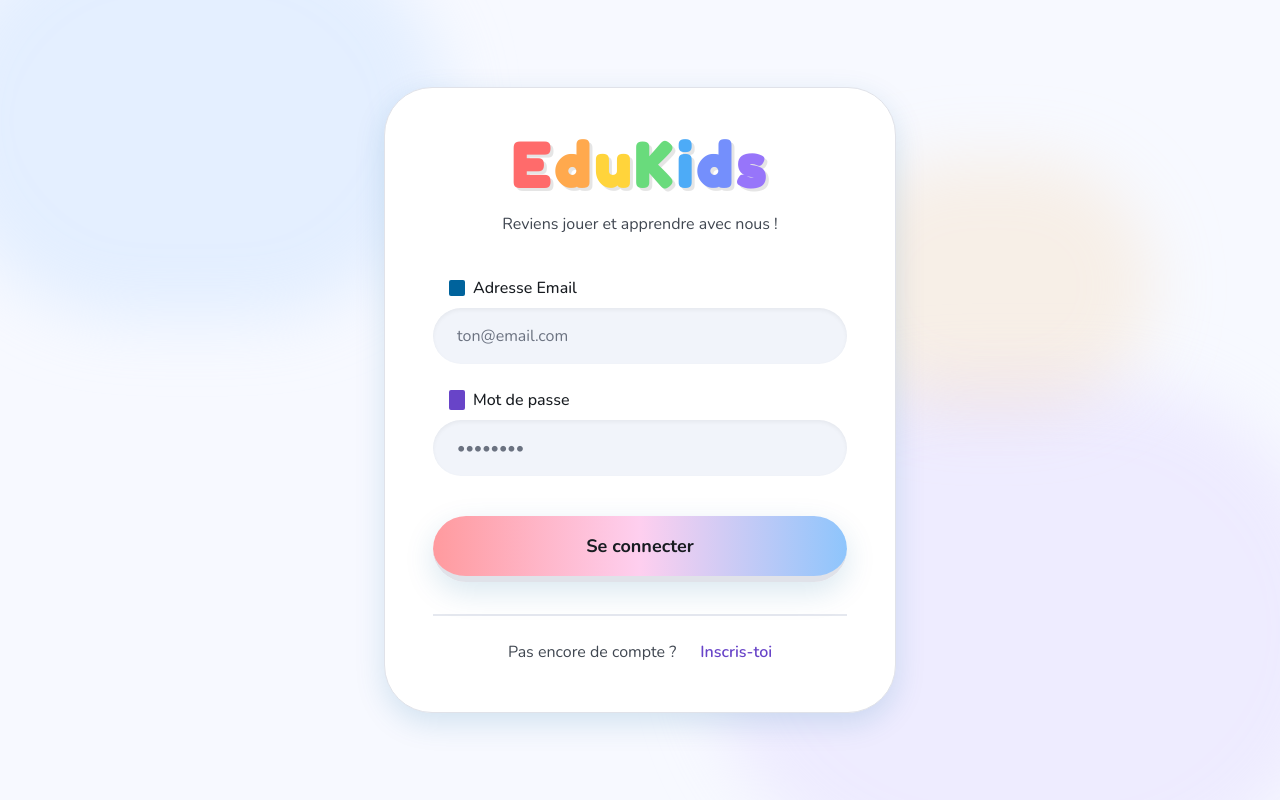
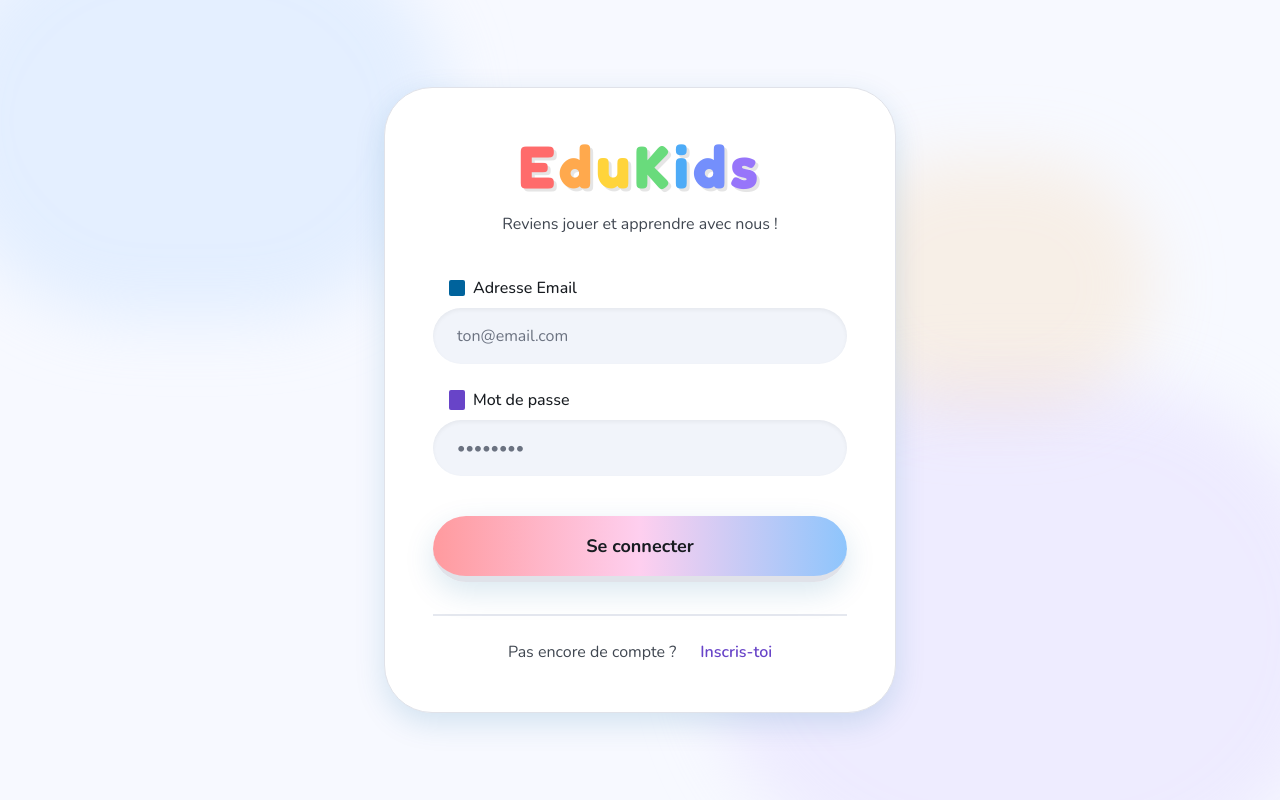
Before and after one commit to 3afaf-ahadad/EduKids, a React (Vite) app in the folder frontend/: page /login in a window 1280 px wide. Built offline with nearby package versions, Linux system fonts and the light colour scheme; no server answers; a web font is replaced by a local one.

Commit message:
Create rainbow balloon Logo component

```diff
--- a/frontend/src/components/Common/Logo.jsx
+++ b/frontend/src/components/Common/Logo.jsx
@@ -11,8 +11,8 @@ const rainbowColors = [
 const Logo = ({ size = 'text-4xl' }) => {
   const letters = 'EduKids'.split('');
   return (
-    <div className={`font-['Fredoka_One',cursive] font-bold ${size} flex items-center justify-center`}
-         style={{ letterSpacing: '4px', textShadow: '3px 3px 0 rgba(0,0,0,0.1)' }}>
+<div className={`font-kids font-bold ${size} flex items-center justify-center`}
+     style={{ letterSpacing: '4px', textShadow: '3px 3px 0 rgba(0,0,0,0.1)' }}>
       {letters.map((letter, i) => (
         <span key={i} style={{ color: rainbowColors[i % rainbowColors.length] }}>
           {letter}
```
